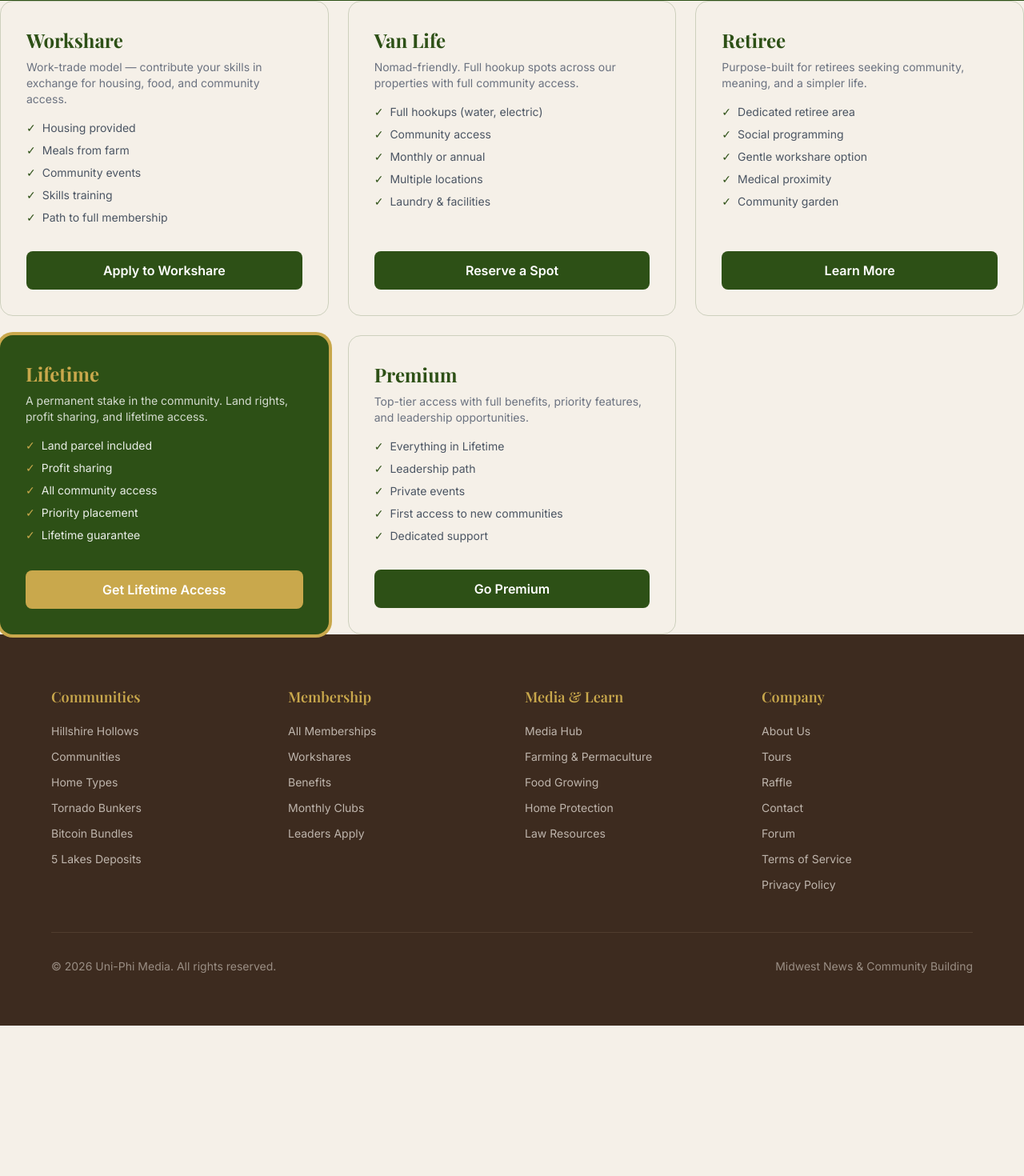
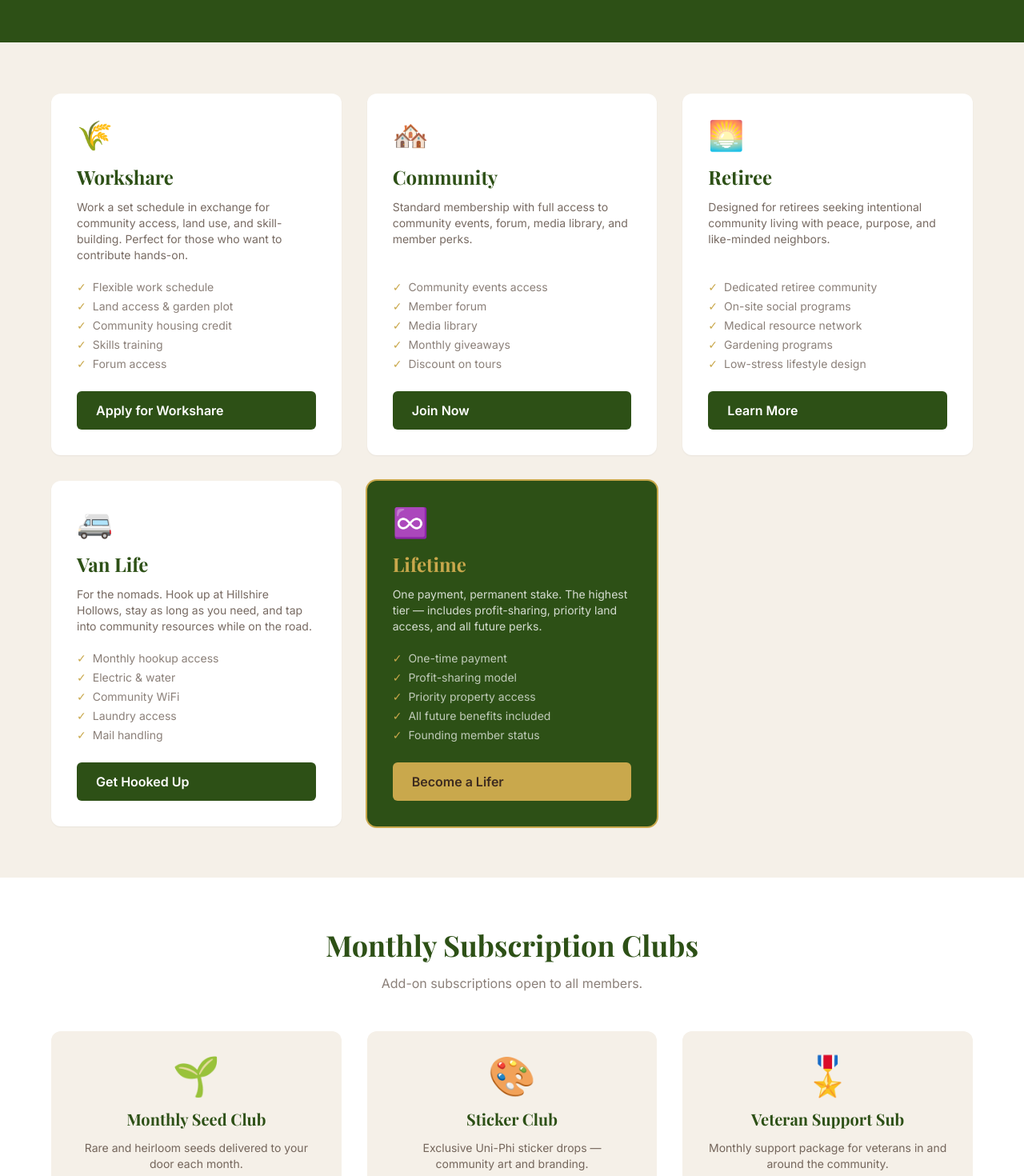
Before and after one commit to dutchiono/uniphimedia, a Next.js app: page /membership in a window 1280 px wide. Shown: the part 339-1809 px from the top of the page at 80% size. Before the commit the page ends 1621 px from the top, so only its background shows below. Built offline with nearby package versions, Linux system fonts and the light colour scheme.

Commit message:
feat: complete site rebuild — all core pages, nav, footer, design system

```diff
--- a/src/app/membership/page.tsx
+++ b/src/app/membership/page.tsx
@@ -1,109 +1,104 @@
-import type { Metadata } from 'next';
-import Link from 'next/link';
-
-export const metadata: Metadata = {
-  title: 'Membership',
-  description: 'Join Uni-Phi Media. Choose from workshare, retiree, van life, lifetime, and premium membership tiers.',
-};
+import Link from 'next/link'
 
 const tiers = [
   {
     name: 'Workshare',
-    price: 'TBD',
-    description: 'Work-trade model — contribute your skills in exchange for housing, food, and community access.',
-    features: ['Housing provided', 'Meals from farm', 'Community events', 'Skills training', 'Path to full membership'],
-    cta: 'Apply to Workshare',
+    icon: '🌾',
+    desc: 'Work a set schedule in exchange for community access, land use, and skill-building. Perfect for those who want to contribute hands-on.',
+    features: ['Flexible work schedule', 'Land access & garden plot', 'Community housing credit', 'Skills training', 'Forum access'],
+    cta: 'Apply for Workshare',
     href: '/workshares',
-    highlighted: false,
+  },
+  {
+    name: 'Community',
+    icon: '🏘️',
+    desc: 'Standard membership with full access to community events, forum, media library, and member perks.',
+    features: ['Community events access', 'Member forum', 'Media library', 'Monthly giveaways', 'Discount on tours'],
+    cta: 'Join Now',
+    href: '/contact',
+  },
+  {
+    name: 'Retiree',
+    icon: '🌅',
+    desc: 'Designed for retirees seeking intentional community living with peace, purpose, and like-minded neighbors.',
+    features: ['Dedicated retiree community', 'On-site social programs', 'Medical resource network', 'Gardening programs', 'Low-stress lifestyle design'],
+    cta: 'Learn More',
+    href: '/contact',
   },
   {
     name: 'Van Life',
-    price: 'TBD',
-    description: 'Nomad-friendly. Full hookup spots across our properties with full community access.',
-    features: ['Full hookups (water, electric)', 'Community access', 'Monthly or annual', 'Multiple locations', 'Laundry & facilities'],
-    cta: 'Reserve a Spot',
+    icon: '🚐',
+    desc: 'For the nomads. Hook up at Hillshire Hollows, stay as long as you need, and tap into community resources while on the road.',
+    features: ['Monthly hookup access', 'Electric & water', 'Community WiFi', 'Laundry access', 'Mail handling'],
+    cta: 'Get Hooked Up',
     href: '/contact',
-    highlighted: false,
-  },
-  {
-    name: 'Retiree',
-    price: 'TBD',
-    description: 'Purpose-built for retirees seeking community, meaning, and a simpler life.',
-    features: ['Dedicated retiree area', 'Social programming', 'Gentle workshare option', 'Medical proximity', 'Community garden'],
-    cta: 'Learn More',
-    href: '/contact',
-    highlighted: false,
   },
   {
     name: 'Lifetime',
-    price: 'TBD',
-    description: 'A permanent stake in the community. Land rights, profit sharing, and lifetime access.',
-    features: ['Land parcel included', 'Profit sharing', 'All community access', 'Priority placement', 'Lifetime guarantee'],
-    cta: 'Get Lifetime Access',
+    icon: '♾️',
+    desc: 'One payment, permanent stake. The highest tier — includes profit-sharing, priority land access, and all future perks.',
+    features: ['One-time payment', 'Profit-sharing model', 'Priority property access', 'All future benefits included', 'Founding member status'],
+    cta: 'Become a Lifer',
     href: '/contact',
-    highlighted: true,
+    featured: true,
   },
-  {
-    name: 'Premium',
-    price: 'TBD',
-    description: 'Top-tier access with full benefits, priority features, and leadership opportunities.',
-    features: ['Everything in Lifetime', 'Leadership path', 'Private events', 'First access to new communities', 'Dedicated support'],
-    cta: 'Go Premium',
-    href: '/contact',
-    highlighted: false,
-  },
-];
+]
+
+const clubs = [
+  { name: 'Monthly Seed Club', icon: '🌱', desc: 'Rare and heirloom seeds delivered to your door each month.' },
+  { name: 'Sticker Club', icon: '🎨', desc: 'Exclusive Uni-Phi sticker drops — community art and branding.' },
+  { name: 'Veteran Support Sub', icon: '🎖️', desc: 'Monthly support package for veterans in and around the community.' },
+]
 
 export default function MembershipPage() {
   return (
-    <div>
-      <section className="bg-brand-green text-white py-20 text-center">
-        <div className="max-w-3xl mx-auto px-4">
-          <h1 className="font-heading text-5xl font-bold mb-4">Membership</h1>
-          <p className="text-xl text-white/80">
-            Find the tier that fits your life. Every level gets you access to our
-            community, land, and media — on your terms.
-          </p>
+    <>
+      <section className="bg-brand-green text-white section-pad py-24 text-center">
+        <div className="container-max">
+          <h1 className="font-heading text-5xl md:text-6xl font-black mb-6">Membership</h1>
+          <p className="text-white/80 text-xl max-w-2xl mx-auto">Five ways to belong — from working the land to holding a lifetime stake. Find the path that fits your life.</p>
         </div>
       </section>
-      <section className="section">
-        <div className="grid md:grid-cols-2 lg:grid-cols-3 gap-6">
+
+      <section className="bg-brand-cream section-pad">
+        <div className="container-max">
+          <div className="grid md:grid-cols-2 lg:grid-cols-3 gap-8">
             {tiers.map(tier => (
-            <div
-              key={tier.name}
-              className={`rounded-2xl p-8 flex flex-col ${
-                tier.highlighted
-                  ? 'bg-brand-green text-white ring-4 ring-brand-gold'
-                  : 'border border-brand-green/20'
-              }`}
-            >
-              <h3 className={`font-heading text-2xl font-bold mb-2 ${tier.highlighted ? 'text-brand-gold' : 'text-brand-green'}`}>
-                {tier.name}
-              </h3>
-              <p className={`text-sm mb-4 flex-0 ${tier.highlighted ? 'text-white/80' : 'text-gray-500'}`}>
-                {tier.description}
-              </p>
-              <ul className="space-y-2 mb-8 flex-1">
+              <div key={tier.name} className={`rounded-xl p-8 flex flex-col shadow-sm hover:shadow-md transition-shadow ${tier.featured ? 'bg-brand-green text-white ring-2 ring-brand-gold lg:col-span-1' : 'bg-white'}`}>
+                <span className="text-4xl mb-4">{tier.icon}</span>
+                <h3 className={`font-heading text-2xl font-bold mb-3 ${tier.featured ? 'text-brand-gold' : 'text-brand-green'}`}>{tier.name}</h3>
+                <p className={`text-sm mb-5 flex-1 ${tier.featured ? 'text-white/80' : 'text-brand-bark/70'}`}>{tier.desc}</p>
+                <ul className="space-y-1 mb-6">
                   {tier.features.map(f => (
-                  <li key={f} className={`flex items-center gap-2 text-sm ${tier.highlighted ? 'text-white/90' : 'text-gray-600'}`}>
-                    <span className={tier.highlighted ? 'text-brand-gold' : 'text-brand-green'}>✓</span> {f}
+                    <li key={f} className={`text-sm flex items-center gap-2 ${tier.featured ? 'text-white/70' : 'text-brand-bark/60'}`}>
+                      <span className="text-brand-gold">✓</span> {f}
                     </li>
                   ))}
                 </ul>
-              <Link
-                href={tier.href}
-                className={`block text-center py-3 rounded-lg font-semibold transition-colors ${
-                  tier.highlighted
-                    ? 'bg-brand-gold text-brand-dark hover:bg-brand-gold/90'
-                    : 'btn-primary'
-                }`}
-              >
-                {tier.cta}
-              </Link>
+                <Link href={tier.href} className={tier.featured ? 'btn-gold' : 'btn-primary'}>{tier.cta}</Link>
               </div>
             ))}
           </div>
+        </div>
       </section>
+
+      {/* Monthly Clubs */}
+      <section className="bg-white section-pad">
+        <div className="container-max">
+          <h2 className="font-heading text-4xl font-bold text-brand-green text-center mb-4">Monthly Subscription Clubs</h2>
+          <p className="text-center text-brand-bark/60 mb-12 max-w-xl mx-auto">Add-on subscriptions open to all members.</p>
+          <div className="grid md:grid-cols-3 gap-8">
+            {clubs.map(c => (
+              <div key={c.name} className="bg-brand-cream rounded-xl p-8 text-center">
+                <span className="text-5xl mb-4 block">{c.icon}</span>
+                <h3 className="font-heading text-xl font-bold text-brand-green mb-3">{c.name}</h3>
+                <p className="text-brand-bark/70 text-sm mb-6">{c.desc}</p>
+                <Link href="/contact" className="btn-outline">Subscribe</Link>
               </div>
-  );
+            ))}
+          </div>
+        </div>
+      </section>
+    </>
+  )
 }
```
Lines whose indentation alone changed are shown as unchanged.
